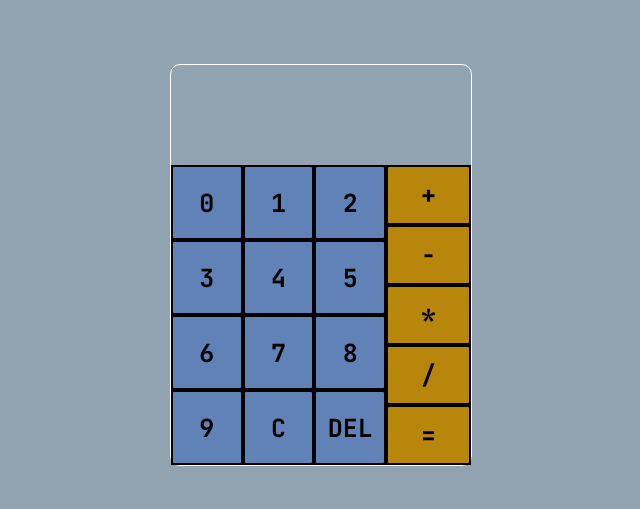
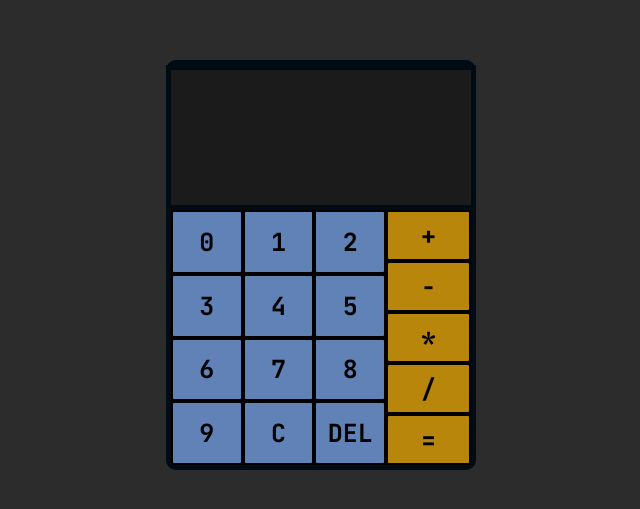
Before and after one commit to luca-avila/TheOdinProject, a plain HTML site: page projects/Calculator/index.html in a window 1280 px wide. Shown: the part 143-652 px from the top of the page, without its empty margins (327-967 px from the left). Drawn offline with Linux system fonts and the light colour scheme.

Commit message:
Add style to screen

```diff
--- a/projects/Calculator/style.css
+++ b/projects/Calculator/style.css
@@ -7,7 +7,7 @@ body {
     display: flex;
     justify-content: center;
     align-items: center;
-    background-color: #91A3B0;
+    background-color: #2C2C2C;
     font-family: 'Roboto', sans-serif;
 }
 
@@ -18,7 +18,7 @@ body {
     justify-content: center;
     width: 300px;
     height: 400px;
-    border: 1px solid white;
+    border: 5px solid #010B13;
     border-radius: 10px;
     color: white;
 }
@@ -66,3 +66,17 @@ button {
     border: 2px solid black;
     border-radius: 3px;
 }
+
+/* SCREEN */
+
+.screen {
+    background-color: #1B1B1B;
+    border: 5px solid #010B13;
+    height: 80px;
+    display: flex;
+    justify-content: center;
+    align-items: center;
+    width: 100%;
+    font-size: 35px;
+    flex-shrink: 0;
+}
```
